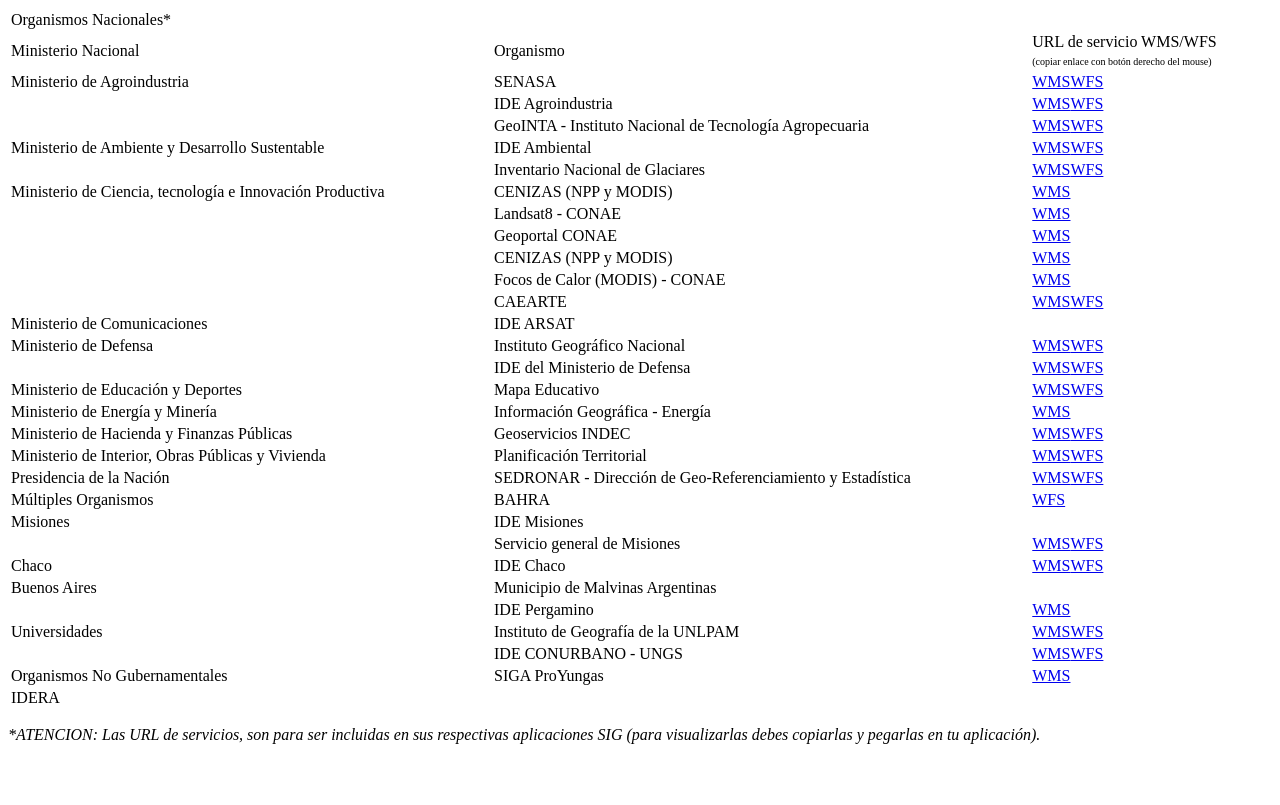
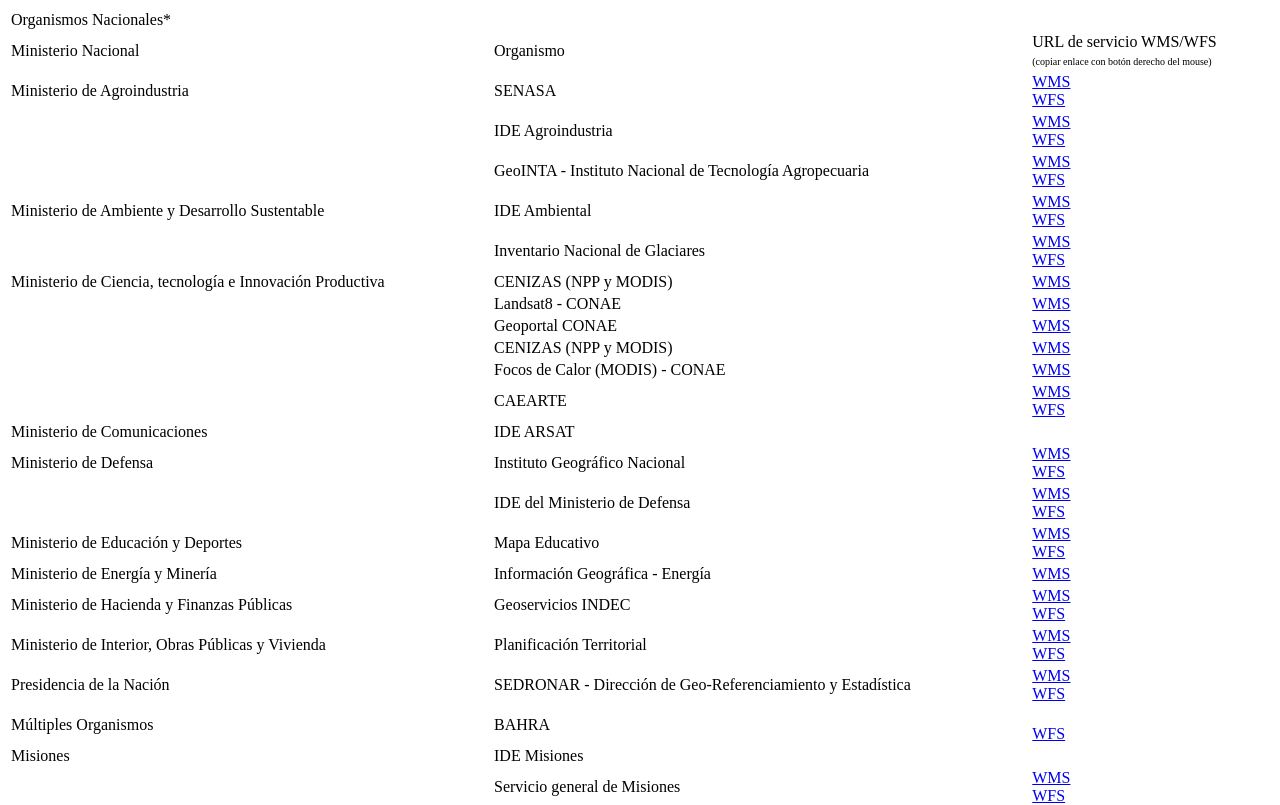
Before and after one commit to cristianzamar/geoservicios-idera, a Next.js app: page / in a window 1280 px wide. Shown: the top 805 px of the page. Built offline with nearby package versions, Linux system fonts and the light colour scheme.

Commit message:
agregue classes en los rows

```diff
--- a/components/RowNodo.js
+++ b/components/RowNodo.js
@@ -1,13 +1,24 @@
 let ultSuperior;
+let classTd;
 
-export default ({superior, datos})  => (
-  <tr>
-    <td>{ ultSuperior !== superior && (ultSuperior = superior) && superior }</td>
-    <td>{ datos.title }</td>
-    <td>
-      {datos.wms && <a href={datos.wms} target="_blank">WMS</a>}
-      {datos.wfs && <a href={datos.wfs} target="_blank">WFS</a>}
-    </td>
+export default ({superior, datos})  => {
 
-  </tr>
-)
+  //cambia estilo al cambiar el organismo superior
+  ultSuperior !== superior &&
+    (classTd = classTd ==='filas_oscuras' ? 'filas_claras' : 'filas_oscuras');
+
+  return (
+    <tr>
+      <td className={ classTd }>
+        { ultSuperior !== superior && (ultSuperior = superior) && superior }
+      </td>
+
+      <td className={ classTd }>{ datos.title }</td>
+
+      <td className={ classTd }>
+        { datos.wms && <a href={ datos.wms } target="_blank">WMS</a> }
+        { datos.wfs && <a href={ datos.wfs } target="_blank"><br/>WFS</a> }
+      </td>
+    </tr>
+  )
+}
```
